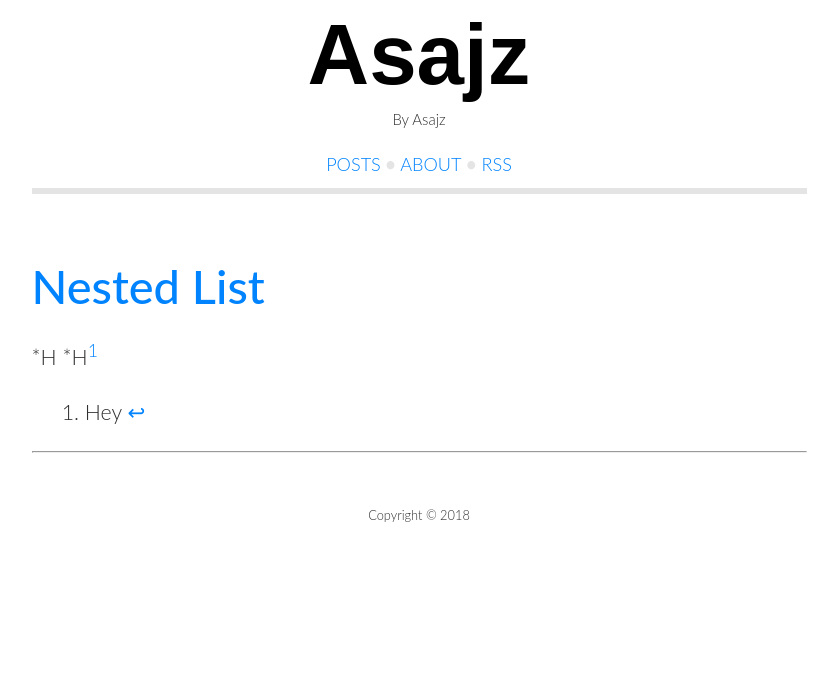
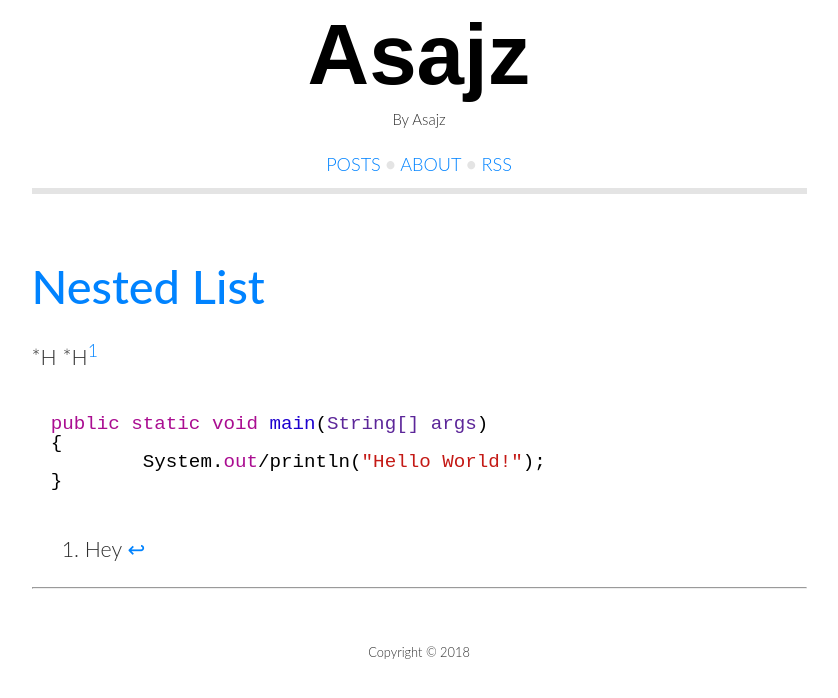
Before and after one commit to Asajz/asajz.github.io, a Jekyll site: the page built from _posts/2018-03-13-test.md, in a window 1280 px wide. Shown: the top 698 px of the page, without its empty margins (221-1059 px from the left). Built offline with Jekyll 4.4.1, drawn with Linux system fonts in a browser that asks for light colours; our own code applies the rules of GitHub Pages for plain Markdown files.

Commit message:
Update 2018-03-13-test.md

````diff
--- a/_posts/2018-03-13-test.md
+++ b/_posts/2018-03-13-test.md
@@ -5,4 +5,11 @@ title: Nested List
 *H
 *H[^1]
 
+```java
+public static void main(String[] args)
+{
+	System.out/println("Hello World!");
+}
+```
+
 [^1]: Hey
````
